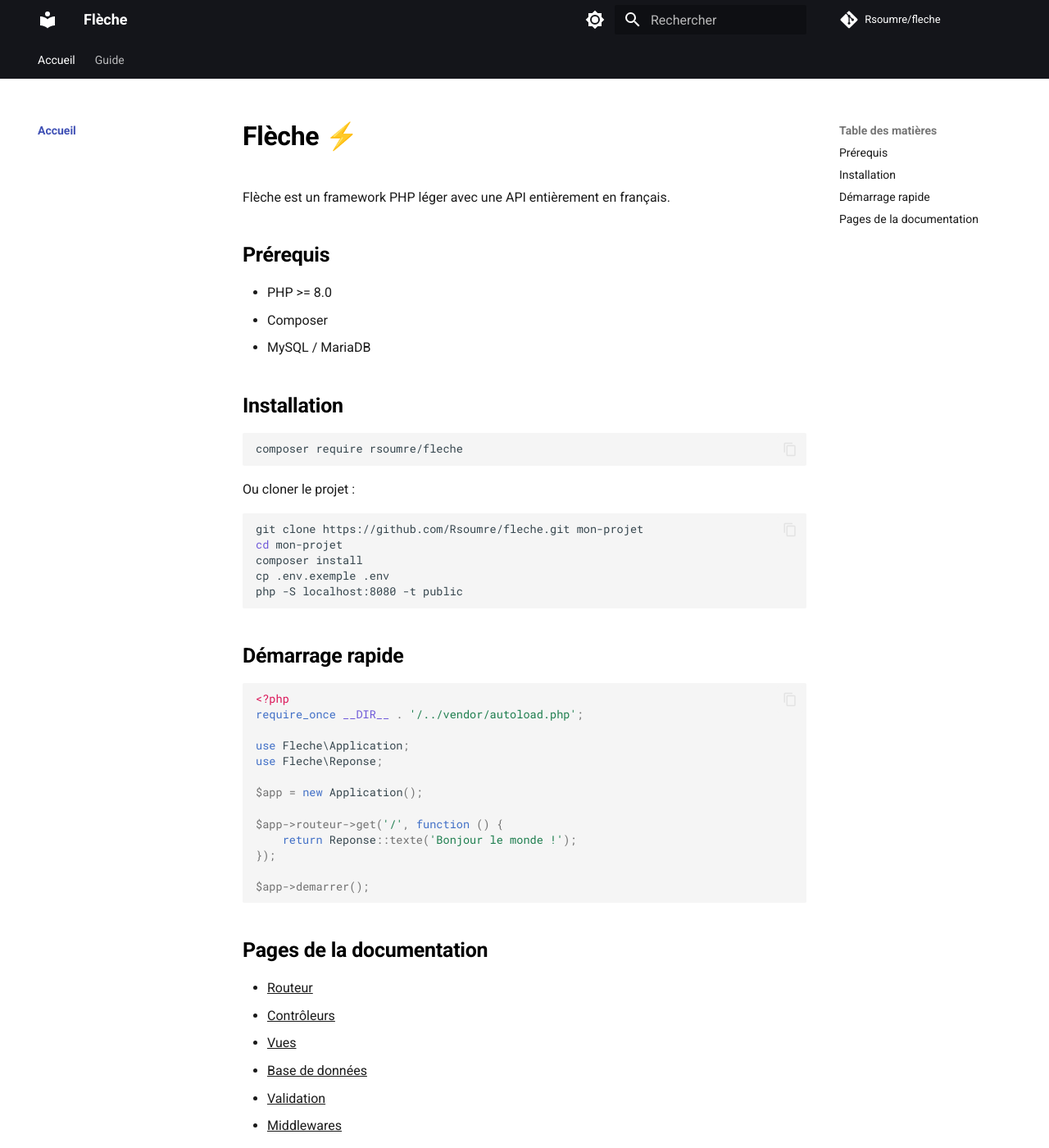
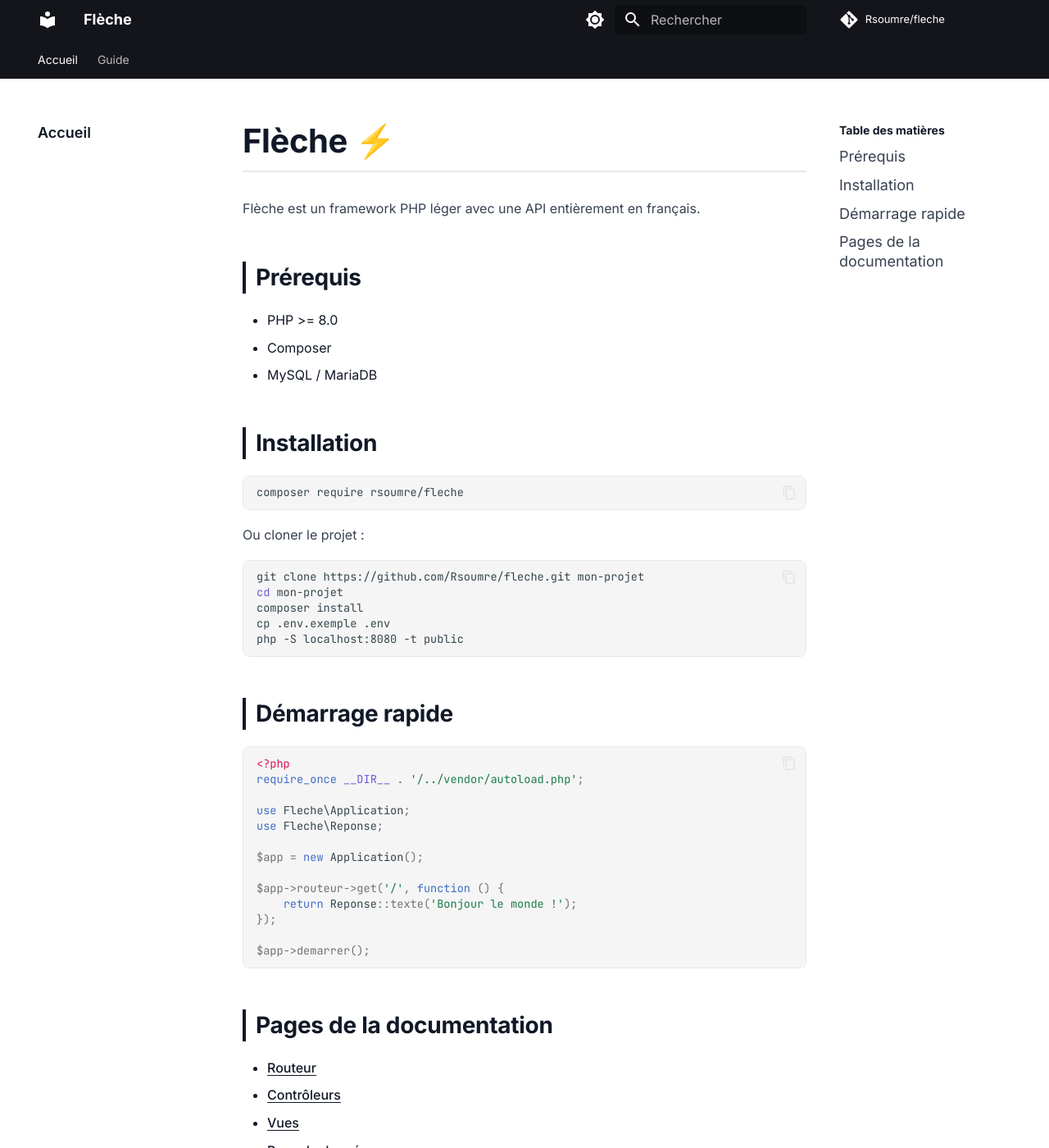
Before and after one commit to Rsoumre/fleche, an MkDocs documentation site: the page built from docs/index.md, in a window 1280 px wide and 1400 px high. Shown: the whole window at 82% size. Built offline with MkDocs 1.6.1 and Material for MkDocs 9.7.7, drawn with Linux system fonts in a browser that asks for light colours; comment, search, counter and statistics services are not loaded.

Commit message:
Amélioration CSS style docs professionnel

```diff
--- a/docs/css/extra.css
+++ b/docs/css/extra.css
@@ -1,35 +1,125 @@
+@import url('https://fonts.googleapis.com/css2?family=Inter:wght@400;500;600;700&family=JetBrains+Mono:wght@400;500&display=swap');
+
+/* Fonts */
 :root {
-    --md-primary-fg-color: #1a1a1a;
-    --md-primary-fg-color--light: #333333;
+    --md-text-font: "Inter", sans-serif;
+    --md-code-font: "JetBrains Mono", monospace;
+    --md-primary-fg-color: #111827;
+    --md-primary-fg-color--light: #374151;
     --md-primary-fg-color--dark: #000000;
-    --md-accent-fg-color: #1a1a1a;
+    --md-accent-fg-color: #111827;
 }
 
+/* Contenu principal */
 .md-content {
-    color: #1a1a1a;
+    font-size: 1rem;
+    line-height: 1.8;
+    color: #111827;
 }
 
+/* Titres */
+.md-content h1 {
+    font-size: 2rem;
+    font-weight: 700;
+    color: #111827;
+    border-bottom: 2px solid #e5e7eb;
+    padding-bottom: 0.5rem;
+    margin-bottom: 1.5rem;
+}
+
+.md-content h2 {
+    font-size: 1.4rem;
+    font-weight: 700;
+    color: #111827;
+    margin-top: 2.5rem;
+    margin-bottom: 1rem;
+    border-left: 4px solid #111827;
+    padding-left: 12px;
+}
+
+.md-content h3 {
+    font-size: 1.1rem;
+    font-weight: 600;
+    color: #1f2937;
+    margin-top: 1.5rem;
+}
+
+/* Paragraphes */
+.md-content p {
+    color: #374151;
+    line-height: 1.8;
+}
+
+/* Liens */
 .md-content a {
-    color: #1a1a1a;
+    color: #111827;
+    font-weight: 500;
     text-decoration: underline;
+    text-underline-offset: 3px;
 }
 
 .md-content a:hover {
-    color: #444444;
+    color: #374151;
 }
 
-.md-content h1,
-.md-content h2,
-.md-content h3 {
-    color: #000000;
+/* Tableaux */
+.md-content table {
+    border-collapse: collapse;
+    width: 100%;
+    font-size: 0.95rem;
+}
+
+.md-content th {
+    background: #f9fafb;
+    color: #111827;
+    font-weight: 600;
+    padding: 10px 16px;
+    border: 1px solid #e5e7eb;
+    text-align: left;
+}
+
+.md-content td {
+    padding: 10px 16px;
+    border: 1px solid #e5e7eb;
+    color: #374151;
+}
+
+.md-content tr:nth-child(even) td {
+    background: #f9fafb;
+}
+
+/* Code inline */
+.md-content code:not(pre code) {
+    background: #f3f4f6;
+    color: #111827;
+    padding: 2px 6px;
+    border-radius: 4px;
+    font-size: 0.875em;
+    font-family: "JetBrains Mono", monospace;
+}
+
+/* Bloc de code */
+.md-content pre {
+    border-radius: 8px;
+    border: 1px solid #e5e7eb;
+}
+
+/* Sidebar nav */
+.md-nav__title {
     font-weight: 700;
+    color: #111827;
 }
 
 .md-nav__link {
-    color: #1a1a1a;
+    color: #374151;
+    font-size: 0.9rem;
+}
+
+.md-nav__link:hover {
+    color: #111827;
 }
 
 .md-nav__link--active {
-    color: #000000;
+    color: #111827 !important;
     font-weight: 600;
 }
```
